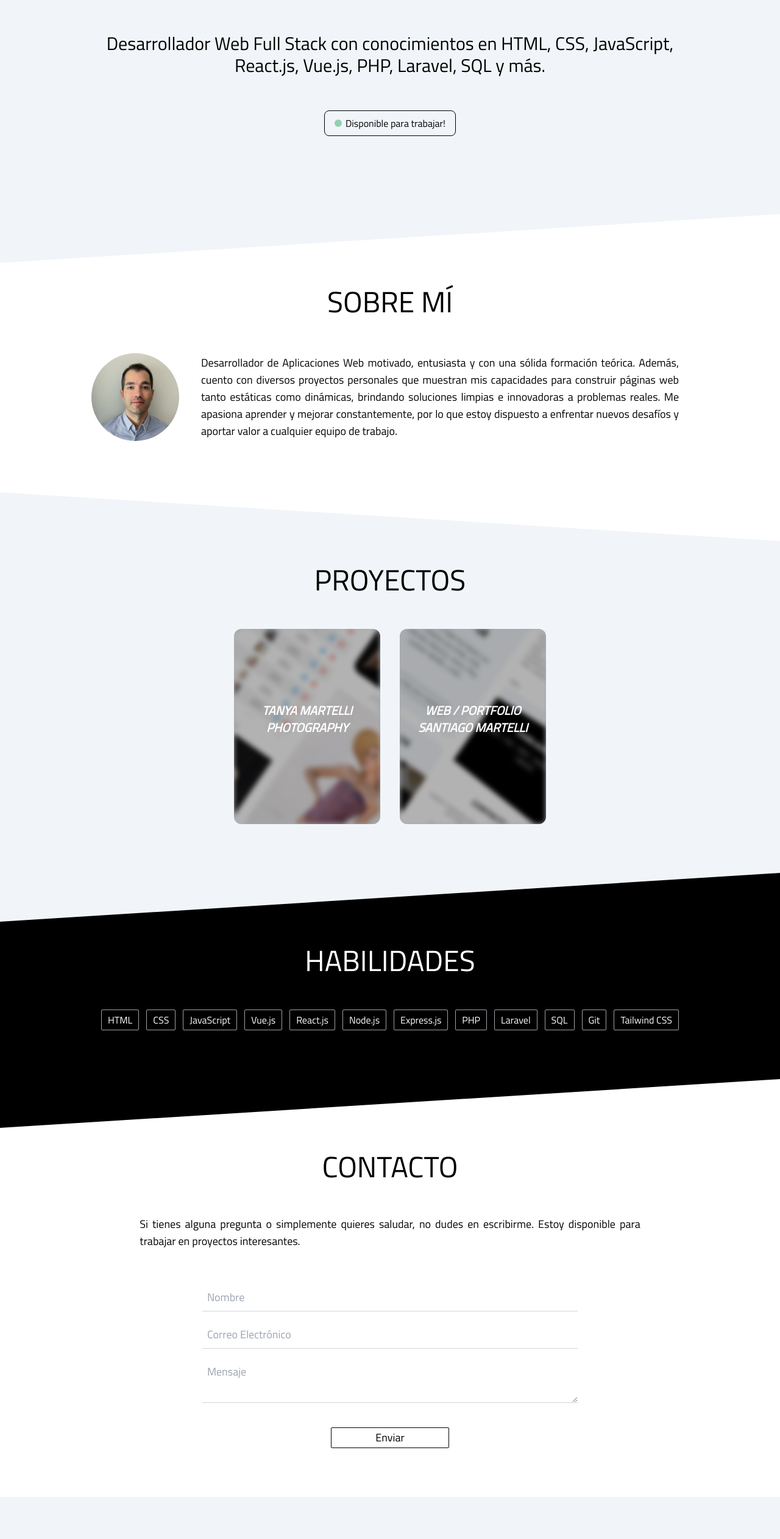
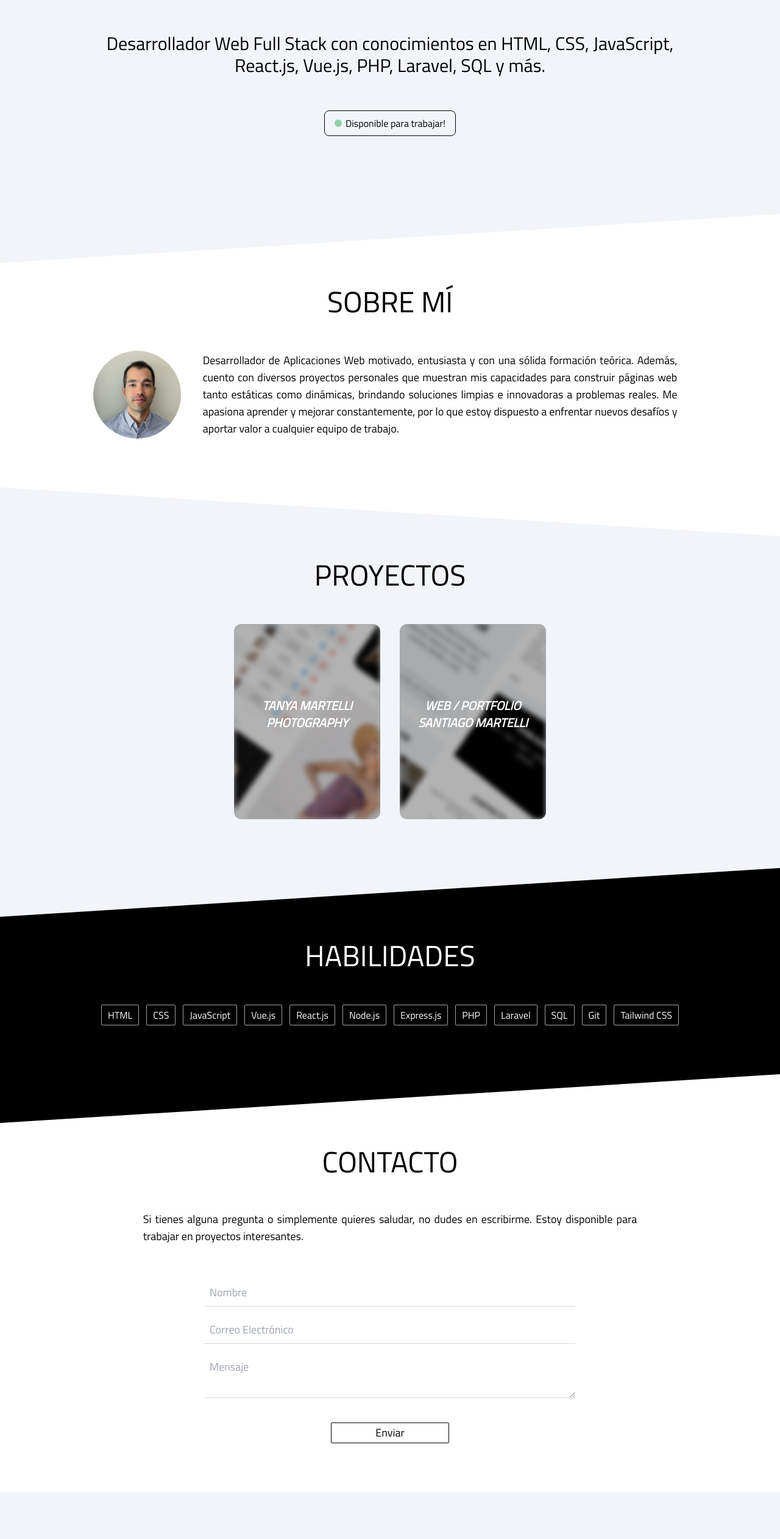
Before and after one commit to santimartelli/mi-portfolio, an Astro site: page / in a window 1280 px wide. Shown: the part 263-2786 px from the top of the page at 61% size. Built offline with nearby package versions, Linux system fonts and the light colour scheme; Astro itself is replaced by a stand-in of ours.

Commit message:
corregido margenes mobile

```diff
--- a/src/components/AboutMe.tsx
+++ b/src/components/AboutMe.tsx
@@ -12,10 +12,10 @@ const AboutMeSection = () => {
 
   return (
     <section className="flex flex-col items-center justify-center w-full overflow-x-hidden">
-      <div className="flex flex-col gap-y-14 mx-6 items-center pt-20 pb-20 md:pt-10">
+      <div className="flex flex-col gap-y-14 mx-8 items-center pt-20 pb-20 md:pt-10">
         <h2 className="text-3xl md:text-5xl text-center uppercase">Sobre Mí</h2>
 
-        <div className="flex flex-col gap-y-8 items-center justify-center m-1 md:flex-row md:gap-x-5 overflow-hidden">
+        <div className="flex flex-col gap-y-8 items-center justify-center md:flex-row md:gap-x-5 overflow-hidden">
           <motion.img
             ref={imageRef}
             initial={{ opacity: 0, y: 50 }}
--- a/src/components/Contact.tsx
+++ b/src/components/Contact.tsx
@@ -10,7 +10,7 @@ const Contact = () => {
 
   return (
     <section className="mx-auto flex flex-col justify-center w-full overflow-x-hidden">
-      <div className="flex flex-col mx-6 gap-y-14 items-center pt-20 pb-20 md:pt-10">
+      <div className="flex flex-col mx-8 gap-y-14 items-center pt-20 pb-20 md:pt-10">
         <h2 className="text-3xl md:text-5xl uppercase">Contacto</h2>
         <motion.p
           ref={textRef}
--- a/src/components/Projects.tsx
+++ b/src/components/Projects.tsx
@@ -43,7 +43,7 @@ const Projects = () => {
 
   return (
     <section className="flex flex-col md:flex-row justify-center items-center w-full bg-slate-100 overflow-x-hidden">
-      <div className="flex flex-col mx-6 px-4 gap-y-14 items-center pt-20 pb-20 md:pt-10">
+      <div className="flex flex-col mx-8 px-2 gap-y-14 items-center pt-20 pb-20 md:pt-10">
         <h2 className="text-3xl md:text-5xl uppercase">
           Proyectos
         </h2>
--- a/src/components/Skills.tsx
+++ b/src/components/Skills.tsx
@@ -39,7 +39,7 @@ const Skills = () => {
         variants={skillsMotion}
         animate= {skillsInView ? "visible" : "hidden"}
         initial="hidden"
-        className="flex flex-row gap-3 mx-6 flex-wrap items-center justify-center">
+        className="flex flex-row gap-3 mx-8 flex-wrap items-center justify-center">
         <motion.div variants={itemMotion}>
           <Badge>HTML</Badge>
         </motion.div>
--- a/src/pages/index.astro
+++ b/src/pages/index.astro
@@ -74,7 +74,7 @@ import Contact from "../components/Contact.tsx";
     <section
       id="social-cv"
       class="mx-auto flex flex-col justify-center items-center w-full pt-20 pb-16 bg-slate-100 overflow-x-hidden">
-      <div class="flex flex-col mx-6 gap-y-10 items-center">
+      <div class="flex flex-col mx-8 gap-y-10 items-center">
         <p class="text-center text-lg 2xl:text-xl ">
           También puedes encontrarme en mis redes sociales o descargar mi CV
         </p>
```
